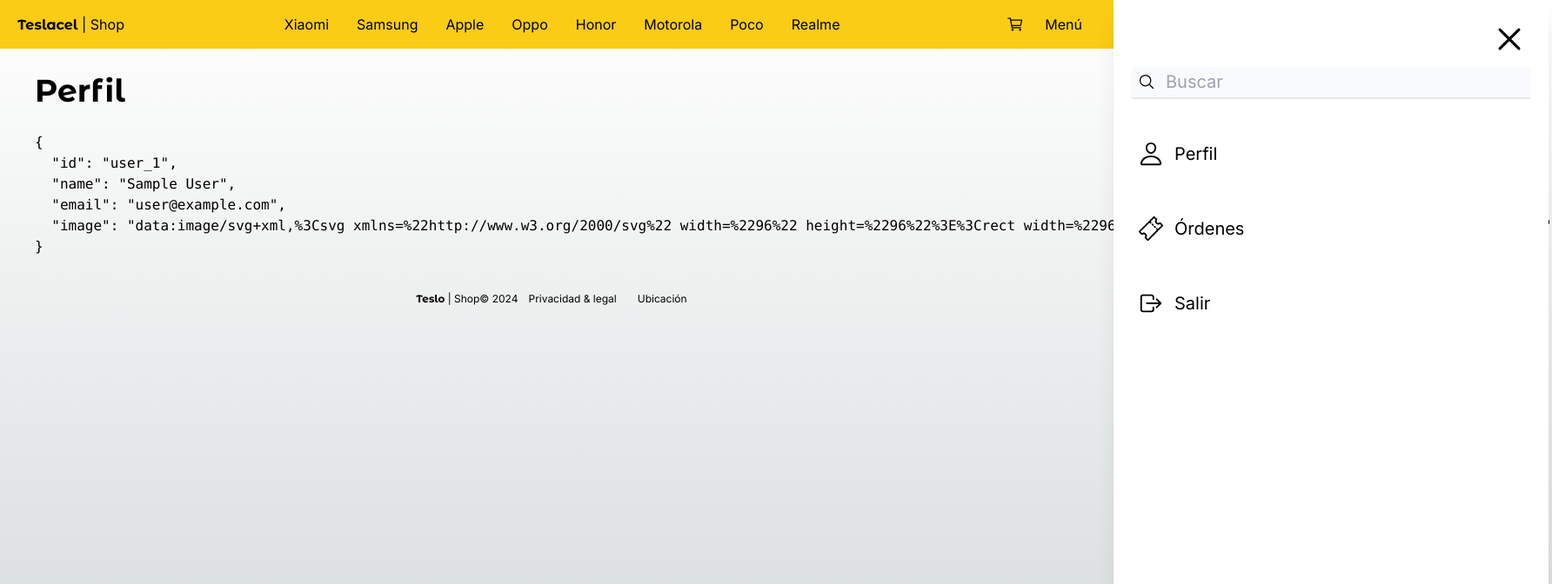
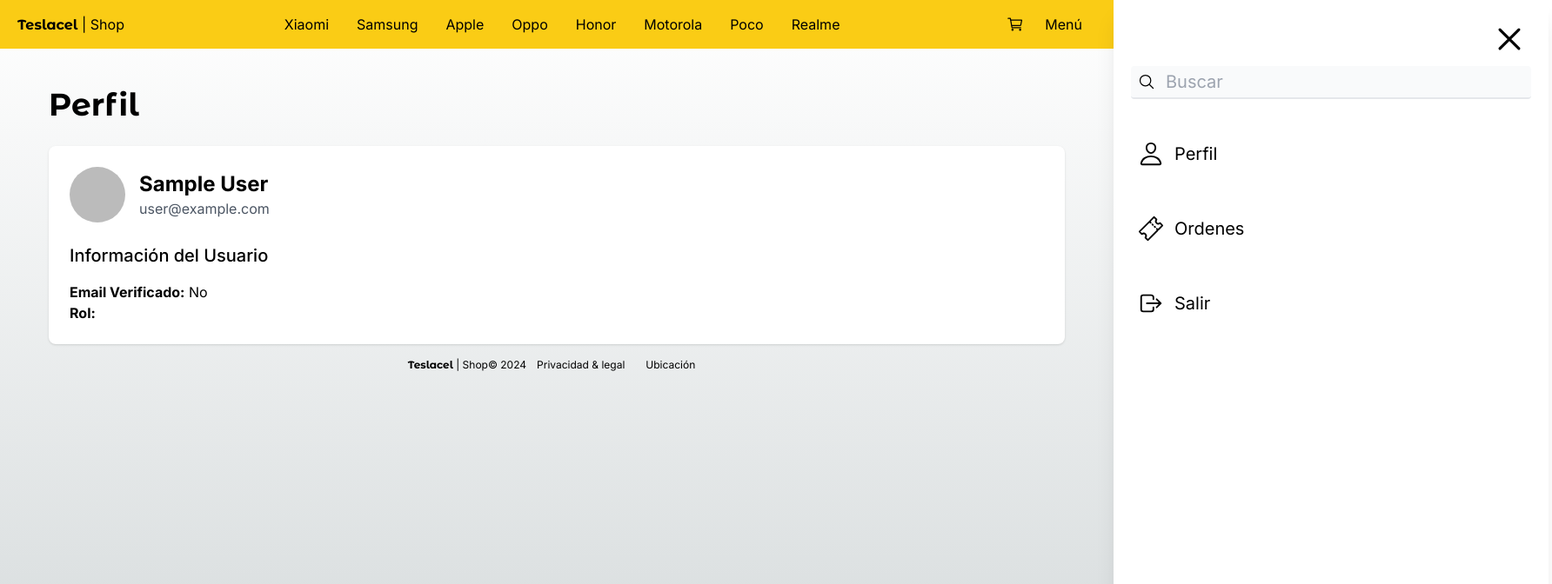
Before and after one commit to karelycode/teslacel-shop, a Next.js app: page /profile in a window 1280 px wide. Shown: the top 672 px of the page at 87% size, 1784 px wide, since content can reach past the window. Built offline with nearby package versions, Linux system fonts and the light colour scheme; no server answers; sample sign-in values are in the browser's storage.

Commit message:
Cambios a Interfaz

```diff
--- a/src/app/(shop)/profile/page.tsx
+++ b/src/app/(shop)/profile/page.tsx
@@ -11,10 +11,29 @@ export default async function ProfilePage() {
   }
 
   return (
-    <div>
+    <div className="container mx-auto p-4">
       <Title title="Perfil" />
-      <pre>{JSON.stringify(session.user, null, 2)}</pre>
-      <h3 className="text-3xl mb-10">{session.user.role}</h3>
+      <div className="bg-white shadow rounded-lg p-6">
+        <div className="flex items-center space-x-4 mb-6">
+          {session.user.image ? (
+            <img src={session.user.image} alt={session.user.name} className="w-16 h-16 rounded-full" />
+          ) : (
+            <div className="w-16 h-16 bg-gray-300 rounded-full flex items-center justify-center">
+              <span className="text-xl text-gray-600">{session.user.name.charAt(0)}</span>
+            </div>
+          )}
+          <div>
+            <h2 className="text-2xl font-bold">{session.user.name}</h2>
+            <p className="text-gray-600">{session.user.email}</p>
+          </div>
+        </div>
+        <div>
+          <h3 className="text-xl font-medium mb-4">Información del Usuario</h3>
+          {/* <p><strong>ID:</strong> {session.user.id}</p> */}
+          <p><strong>Email Verificado:</strong> {session.user.emailVerified ? 'Sí' : 'No'}</p>
+          <p><strong>Rol:</strong> {session.user.role}</p>
+        </div>
+      </div>
     </div>
   );
 }
--- a/src/app/layout.tsx
+++ b/src/app/layout.tsx
@@ -5,8 +5,8 @@ import { Providers } from '@/components';
 
 export const metadata: Metadata = {
   title: {
-    template: '%s - Teslo | Shop',
-    default: 'Home - Teslo | Shop',
+    template: '%s - Teslacel | Shop',
+    default: 'Home - Teslacel | Shop',
   },
   description: 'Una tienda virtual de productos',
 };
--- a/src/components/ui/footer/Footer.tsx
+++ b/src/components/ui/footer/Footer.tsx
@@ -6,7 +6,7 @@ export const Footer = () => {
     <div className="flex w-full justify-center text-xs mb-10">
       <Link href="/">
         <span className={`${titleFont.className} antialiased font-bold`}>
-          Teslo{' '}
+          Teslacel{' '}
         </span>
         <span>| Shop</span>
         <span>© {new Date().getFullYear()}</span>
--- a/src/components/ui/sidebar/AdminItems.tsx
+++ b/src/components/ui/sidebar/AdminItems.tsx
@@ -20,7 +20,7 @@ export const AdminItems = () => {
         className="flex items-center mt-10 p-2 hover:bg-gray-100 rounded transition-all"
       >
         <IoShirtOutline size={30} />
-        <span className="ml-3 text-xl">Produdcts</span>
+        <span className="ml-3 text-xl">Productos</span>
       </Link>
 
       <Link
--- a/src/components/ui/sidebar/Sidebar.tsx
+++ b/src/components/ui/sidebar/Sidebar.tsx
@@ -80,7 +80,7 @@ export const Sidebar = () => {
               className="flex items-center mt-10 p-2 hover:bg-gray-100 rounded transition-all"
             >
               <IoTicketOutline size={30} />
-              <span className="ml-3 text-xl">Órdenes</span>
+              <span className="ml-3 text-xl">Ordenes</span>
             </Link>
           </>
         )}
```
